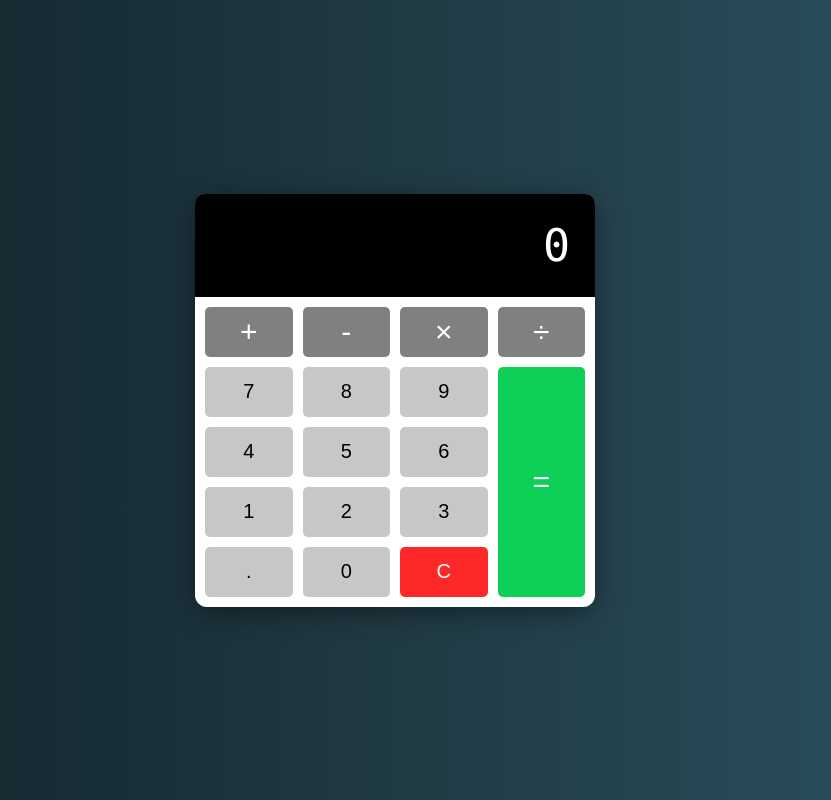
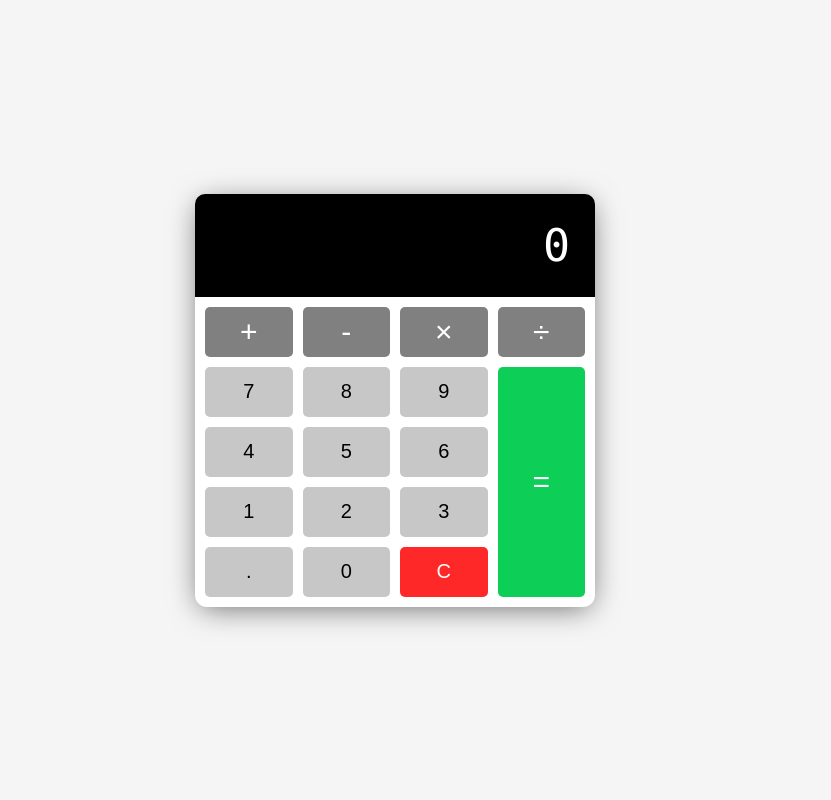
Before and after one commit to the-priyanka/calculator, a plain HTML site: page index.html in a window 1280 px wide. Shown: the whole page, without its empty margins (245-1076 px from the left). Drawn offline with Linux system fonts and the light colour scheme.

Commit message:
some changes in css

```diff
--- a/style.css
+++ b/style.css
@@ -8,8 +8,8 @@ body {
   display: flex;
   justify-content: center;
   align-items: center;
-  /* background: whitesmoke; */
-  background: linear-gradient(to right, #0f2027, #203a43, #2c5364);
+  background: whitesmoke;
+  /* background: linear-gradient(to right, #0f2027, #203a43, #2c5364); */
 }
 
 .calculator {
```
